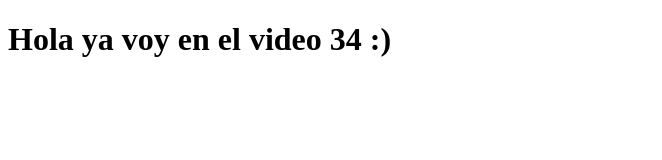
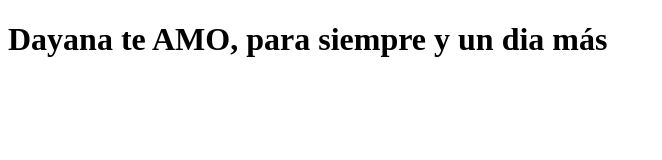
Before and after one commit to jdavidrsantos/jdavidrsantos.github.io, a plain HTML site: page index.html in a window 1280 px wide. Shown: the whole page, without its empty margins (0-662 px from the left). Drawn offline with Linux system fonts and the light colour scheme.

Commit message:
Update index.html

```diff
--- a/index.html
+++ b/index.html
@@ -7,6 +7,6 @@
     <title>Document</title>
 </head>
 <body>
-    <h1>Hola ya voy en el video 34 :)</h1>
+    <h1>Dayana te AMO, para siempre y un dia más</h1>
 </body>
 </html>
```
